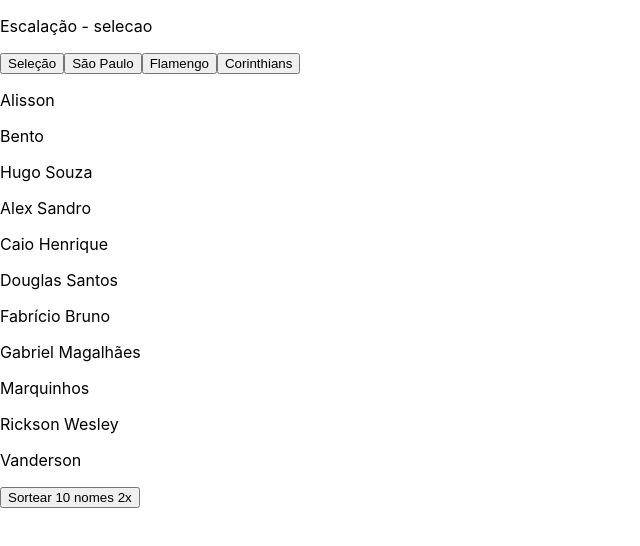
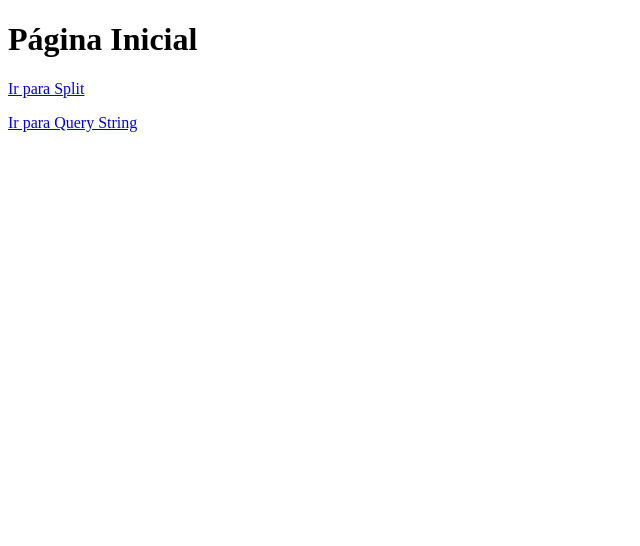
Before and after one commit to Lucasilva77/aulas-js-React, a React (Create React App) app: page / in a window 1280 px wide. Shown: the top 546 px of the page, without its empty margins (0-640 px from the left). Built offline with nearby package versions, Linux system fonts and the light colour scheme.

Commit message:
Query-string-e-split

```diff
--- a/package.json
+++ b/package.json
@@ -9,6 +9,7 @@
     "@testing-library/user-event": "^13.5.0",
     "react": "^19.1.1",
     "react-dom": "^19.1.1",
+    "react-router-dom": "^7.8.2",
     "react-scripts": "5.0.1",
     "web-vitals": "^2.1.4"
   },
--- a/src/App.js
+++ b/src/App.js
@@ -1,130 +1,136 @@
-import { useState, useEffect } from "react";
+import React, { useState, useEffect } from "react";
+import { Routes, Route, Link, useParams, useLocation } from "react-router-dom";
 
-export default function EscalacoesComNomes() {
-  const selecao2025 = [
-    "Alisson", "Bento", "Hugo Souza", "Alex Sandro", "Caio Henrique",
-    "Douglas Santos", "Fabrício Bruno", "Gabriel Magalhães", "Marquinhos", "Rickson Wesley", "Vanderson"
-  ];
-
-  const saoPaulo = [
-    "Rafael", "Rafinha", "Arboleda", "Diego Costa", "Wellington",
-    "Pablo Maia", "Alisson", "Rodrigo Nestor", "Luciano", "Calleri", "Wellington Rato"
-  ];
-
-  const flamengo = [
-    "Rossi", "Varela", "Fabrício Bruno", "Léo Pereira", "Ayrton Lucas",
-    "Pulgar", "Gerson", "Arrascaeta", "Everton Ribeiro", "Bruno Henrique", "Gabigol"
-  ];
-
-  const corinthians = [
-    "Cássio", "Fagner", "Gil", "Murillo", "Fábio Santos",
-    "Maycon", "Fausto Vera", "Renato Augusto", "Adson", "Yuri Alberto", "Roger Guedes"
-  ];
-
-
-  const nomesGenericos = [
-    "Ana", "Bruno", "Carlos", "Daniela", "Eduardo",
-    "Fernanda", "Gustavo", "Helena", "Igor", "Julia",
-    "Kleber", "Larissa"
-  ];
-
-  const [jogadores, setJogadores] = useState([]);
-  const [timeAtual, setTimeAtual] = useState("selecao");
-
-  useEffect(() => {
-    switch (timeAtual) {
-      case "selecao":
-        setJogadores(selecao2025);
-        break;
-      case "saoPaulo":
-        setJogadores(saoPaulo);
-        break;
-      case "flamengo":
-        setJogadores(flamengo);
-        break;
-      case "corinthians":
-        setJogadores(corinthians);
-        break;
-      default:
-        setJogadores([]);
-    }
-  }, [timeAtual]);
-
-  const sortear10Itens = (lista) => {
-    const copia = [...lista];
-    const resultado = [];
-    for (let i = 0; i < 10 && copia.length > 0; i++) {
-      const indice = Math.floor(Math.random() * copia.length);
-      resultado.push(copia[indice]);
-      copia.splice(indice, 1);
-    }
-    return resultado;
-  };
-
-  const sortear10NomesGenericos = () => {
-    const primeiroSorteio = sortear10Itens(nomesGenericos);
-    setJogadores(primeiroSorteio);
-
-    setTimeout(() => {
-      let segundoSorteio;
-      do {
-        segundoSorteio = sortear10Itens(nomesGenericos);
-      } while (segundoSorteio.join() === primeiroSorteio.join());
-
-      setJogadores(segundoSorteio);
-    }, 200);
-  };
-
+// Página inicial
+function Home() {
   return (
-    <div className="p-6 max-w-lg mx-auto">
-      <p className="text-2xl font-bold mb-4">Escalação - {timeAtual}</p>
-
-      <div className="flex flex-wrap gap-2 mb-4">
-        <button
-          className="px-4 py-2 border rounded hover:bg-gray-100 transition"
-          onClick={() => setTimeAtual("selecao")}
-        >
-          Seleção
-        </button>
-        <button
-          className="px-4 py-2 border rounded hover:bg-gray-100 transition"
-          onClick={() => setTimeAtual("saoPaulo")}
-        >
-          São Paulo
-        </button>
-        <button
-          className="px-4 py-2 border rounded hover:bg-gray-100 transition"
-          onClick={() => setTimeAtual("flamengo")}
-        >
-          Flamengo
-        </button>
-        <button
-          className="px-4 py-2 border rounded hover:bg-gray-100 transition"
-          onClick={() => setTimeAtual("corinthians")}
-        >
-          Corinthians
-        </button>
+    <div className="p-4">
+      <h1>Página Inicial</h1>
+      <div>
+        <p>
+          <Link to="/split/1">Ir para Split</Link>
+        </p>
+        <p>
+          <Link to="/query?opcao=1">Ir para Query String</Link>
+        </p>
       </div>
-
-      <div className="list-disc pl-5 space-y-1">
-        {jogadores.map((j, i) => (
-          <p key={i}>{j}</p>
-        ))}
-      </div>
-
-      <button
-        onClick={sortear10NomesGenericos}
-        className="mt-4 px-4 py-2 border rounded hover:bg-gray-100 transition"
-      >
-        Sortear 10 nomes 2x
-      </button>
     </div>
   );
 }
 
+// Página Split (usa useParams + useEffect)
+function SplitPage() {
+  const { opcao } = useParams();
+  const [conteudo, setConteudo] = useState("");
 
+  useEffect(() => {
+    switch (opcao) {
+      case "1":
+        setConteudo("Você escolheu a opção 1 via Split ");
+        break;
+      case "2":
+        setConteudo("Você escolheu a opção 2 via Split ");
+        break;
+      case "3":
+        setConteudo("Você escolheu a opção 3 via Split ");
+        break;
+      default:
+        setConteudo("Opção inválida!");
+    }
+  }, [opcao]); // roda toda vez que o parâmetro mudar
 
-// fazer aparecer a lista da seleção brasileira, so que voçe tera 3 botoes para trocar
-// os nomes da seleção brasileira, para os jogadores do sao paulo, do flamengo e do
-//corinthians, 11 jogadores.
-//uma função que mude na tela 10 nomes diferentes, ao clicar em um botão,muda 2 vezes
+  return (
+    <div className="p-4">
+      <h2>Página Split</h2>
+      <p>{conteudo}</p>
+      <div>
+        <div>
+          <Link to="/split/1">Opção 1</Link> |{" "}
+          <Link to="/split/2">Opção 2</Link> |{" "}
+          <Link to="/split/3">Opção 3</Link>
+        </div>
+      </div>
+    </div>
+  );
+}
+
+// Página Query String (usa useLocation + useEffect)
+function QueryPage() {
+  const location = useLocation();
+  const [conteudo, setConteudo] = useState("");
+
+  useEffect(() => {
+    const params = new URLSearchParams(location.search);
+    const opcao = params.get("opcao");
+
+    switch (opcao) {
+      case "1":
+        setConteudo("Você escolheu a opção 1 via Query String ");
+        break;
+      case "2":
+        setConteudo("Você escolheu a opção 2 via Query String ");
+        break;
+      case "3":
+        setConteudo("Você escolheu a opção 3 via Query String ");
+        break;
+      case "4":
+        setConteudo("Você escolheu a opção 4 via Query String ");
+        break;
+      case "5":
+        setConteudo("Você escolheu a opção 5 via Query String ");
+        break;
+      default:
+        setConteudo("Nenhuma opção válida!");
+    }
+  }, [location.search]); // roda toda vez que a query string mudar
+
+  return (
+    <div className="p-4">
+      <h2>Página Query String</h2>
+      <p>{conteudo}</p>
+      <nav>
+        <Link to="https://www.youtube.com/watch?v=_hlyCqz5gz0&list=PLn6DtETZdPVbe9BHb_CyHx30XKrIpBJYH&index=11">
+          Opção 1
+        </Link>{" "}
+        |{" "}
+        <Link to="https://www.youtube.com/watch?v=Yg2yrLdzysQ&list=PLn6DtETZdPVbe9BHb_CyHx30XKrIpBJYH&index=12">
+          Opção 2
+        </Link>{" "}
+        |{" "}
+        <Link to="https://www.youtube.com/watch?v=JDaZbbAUhEM&list=PLn6DtETZdPVbe9BHb_CyHx30XKrIpBJYH&index=13">
+          Opção 3
+        </Link>{" "}
+        |{" "}
+        <Link to="https://www.youtube.com/watch?v=6UXllHJeWLg&list=PLn6DtETZdPVbe9BHb_CyHx30XKrIpBJYH&index=14">
+          Opção 4
+        </Link>{" "}
+        |{" "}
+        <Link to="https://www.youtube.com/watch?v=ZqWnS_qGSbw&list=PLn6DtETZdPVbe9BHb_CyHx30XKrIpBJYH&index=15">
+          Opção 5
+        </Link>
+      </nav>
+    </div>
+  );
+}
+
+// App principal
+export default function App() {
+  return (
+    <Routes>
+      <Route path="/" element={<Home />} />
+      <Route path="/split/:opcao" element={<SplitPage />} />
+      <Route path="/query" element={<QueryPage />} />
+    </Routes>
+  );
+}
+
+//primeira pagina colocar os 2 links mandando para duas PAGINAS DIFERENTES, uma voce vai
+//tratar a condiÇâo do split, e na outra voce vai tratar a condiçao de query string
+
+//SPLIT
+// primeiro exercicio voce vai mostrar um link que tenha 3 opçoes dee parametro, voce vai
+// exibir um conteudo diferente para cada caso
+
+//QUERY STRING
+// sengundo caso voçe vai montar um segundo link com 5 opçoes de parametro,voçe vai exibir
+// um conteudo proprio, condizente com os 5 parametros
--- a/src/index.js
+++ b/src/index.js
@@ -1,17 +1,14 @@
-import React from 'react';
-import ReactDOM from 'react-dom/client';
-import './index.css';
-import App from './App';
-import reportWebVitals from './reportWebVitals';
+// index.js
+import React from "react";
+import ReactDOM from "react-dom/client";
+import { BrowserRouter } from "react-router-dom";
+import App from "./App";
 
-const root = ReactDOM.createRoot(document.getElementById('root'));
+const root = ReactDOM.createRoot(document.getElementById("root"));
 root.render(
   <React.StrictMode>
-    <App />
+    <BrowserRouter>
+      <App />
+    </BrowserRouter>
   </React.StrictMode>
 );
-
-// If you want to start measuring performance in your app, pass a function
-// to log results (for example: reportWebVitals(console.log))
-// or send to an analytics endpoint. Learn more: https://bit.ly/CRA-vitals
-reportWebVitals();
```
Also changed, not shown: 1 other file (tests, documents, lock files or other folders).
